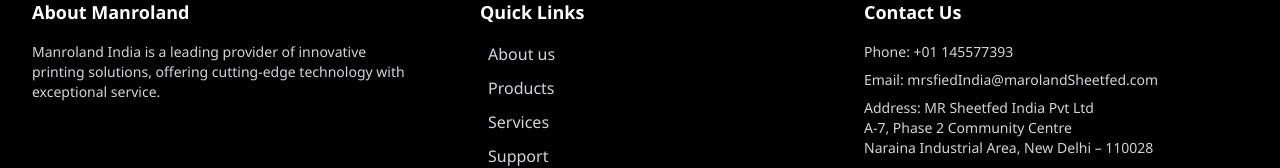
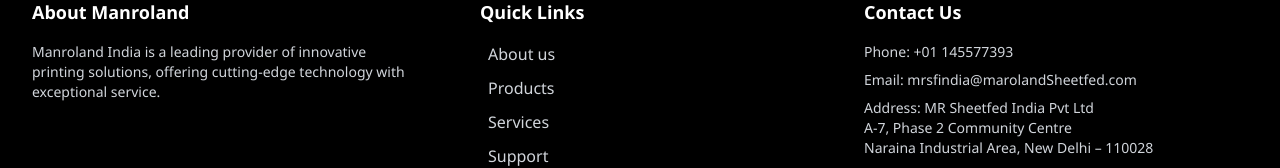
Before and after one commit to harshit0x0/manroland-india, a Next.js app: page /products in a window 1280 px wide. Shown: the part 3086-3254 px from the top of the page. Built offline with nearby package versions, Linux system fonts and the light colour scheme.

Commit message:
minor fixed(1)

```diff
--- a/components/FooterExtension.tsx
+++ b/components/FooterExtension.tsx
@@ -55,7 +55,7 @@
                     <h3 className="text-lg font-bold mb-4">Contact Us</h3>
                     <ul className="space-y-2 text-sm text-gray-300">
                         <li>Phone: +01 145577393</li>
-                        <li>Email: mrsfiedIndia@marolandSheetfed.com</li>
+                        <li>Email: mrsfindia@marolandSheetfed.com</li>
                         <li>Address: MR Sheetfed India Pvt Ltd <br />
                             A-7, Phase 2 Community Centre <br />
                             Naraina Industrial Area,
--- a/data/partners.ts
+++ b/data/partners.ts
@@ -136,7 +136,7 @@
     },
     {
         name: "CreaseStream",
-        logo: "/images/logos/CreaseStream-logo.jpeg",
+        logo: "/images/logos/creaseStream-logo.jpeg",
         description:
             "At last, a quick, easy and affordable way to achieve perfect creasing",
         website: "https://www.creasestream.com/",
```
